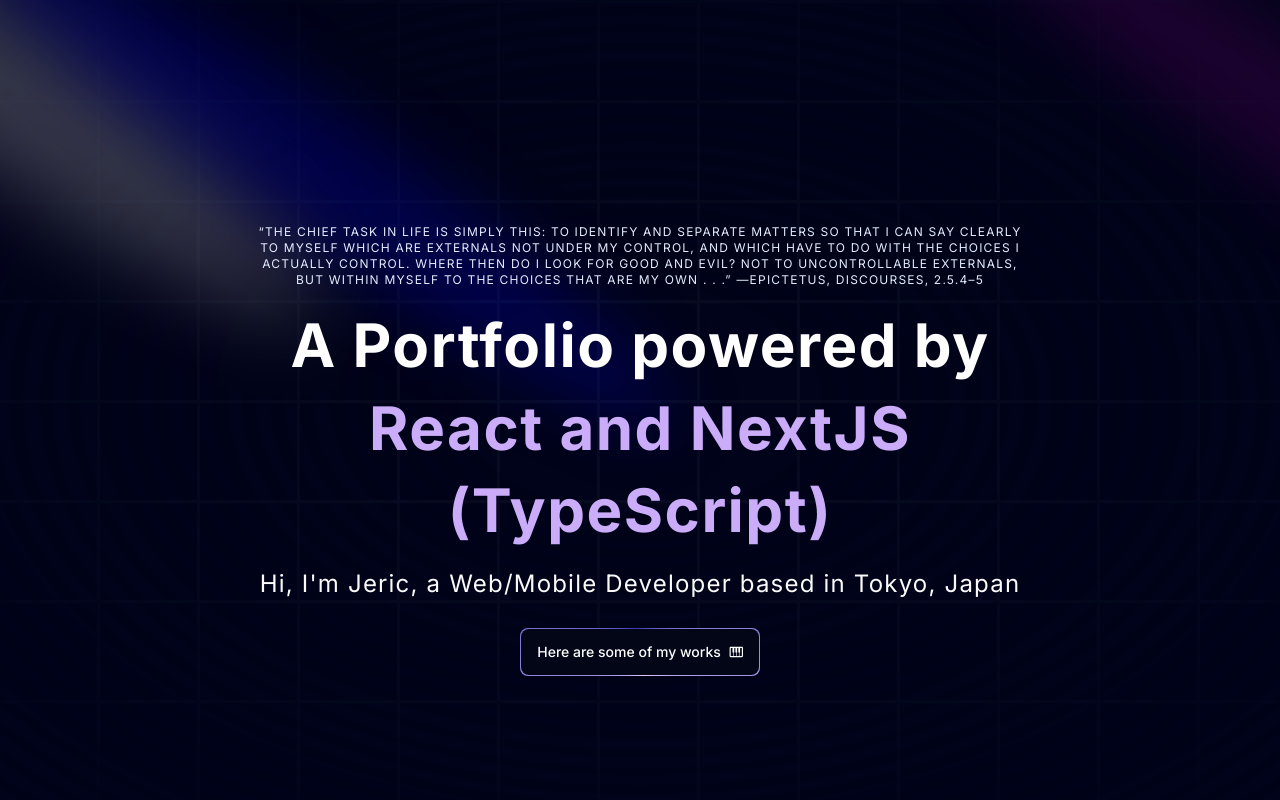
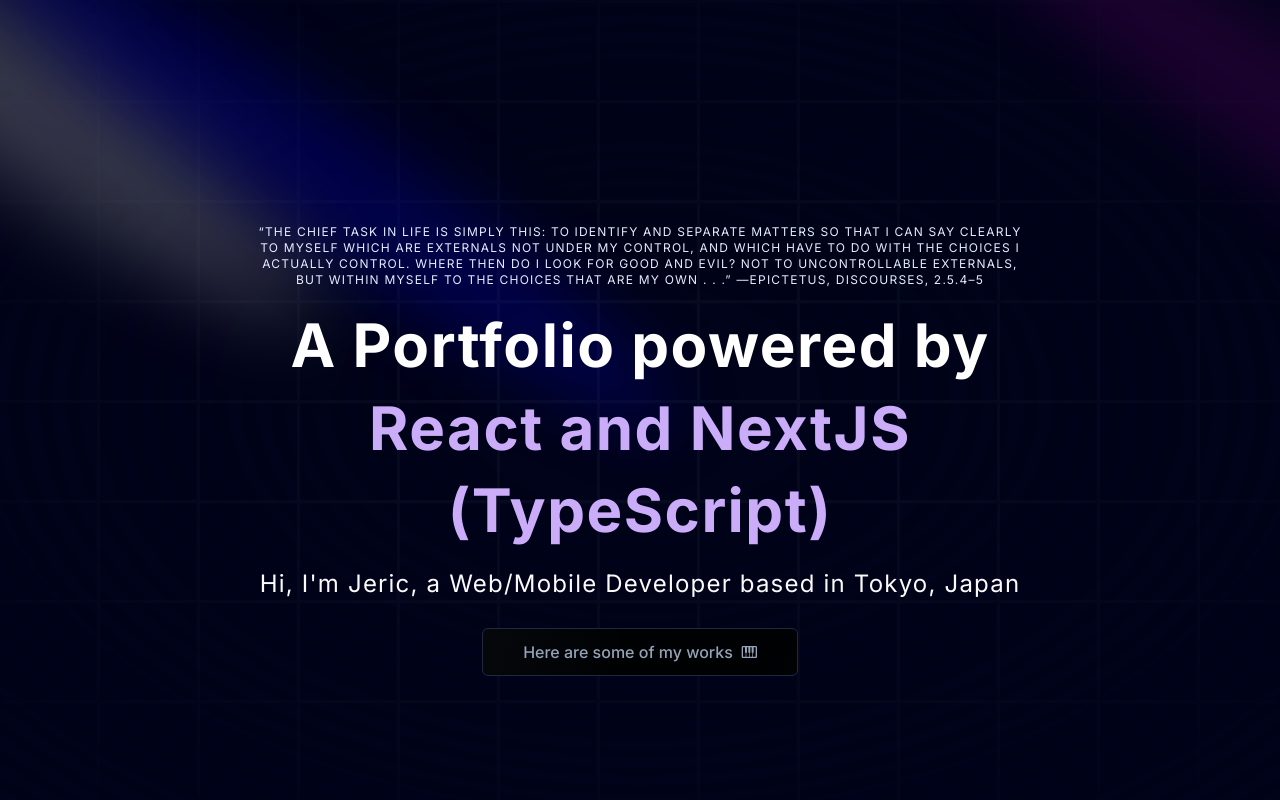
Before and after one commit to JericFederer/cg-react-next-portfolio, a Next.js app: page / in a window 1280 px wide. Shown: the top 800 px of the page. Built offline with nearby package versions, Linux system fonts and the light colour scheme.

Commit message:
Added netlify configs and deployed site to netflify as a nextjs app

```diff
--- a/app/components/ui/AceUIButton.tsx
+++ b/app/components/ui/AceUIButton.tsx
@@ -17,21 +17,21 @@
 }: AceUIButton) => {
   return (
     // * Shimmer Button
-    // <button className="md:w-60 md:mt-10 lg:w-full lg:mt-3 my-3 lg:px-10 md:px-5 inline-flex h-12 animate-shimmer items-center justify-center rounded-md border border-slate-800 bg-[linear-gradient(110deg,#000103,45%,#1e2631,55%,#000103)] bg-[length:200%_100%] font-medium text-slate-400 transition-colors focus:outline-none focus:ring-2 focus:ring-slate-400 focus:ring-offset-2 focus:ring-offset-slate-50">
-    //   { position === "left" && icon }
-    //   { title }
-    //   { position === "right" && icon }
-    // </button>
+    <button className="gap-2 md:w-60 md:mt-10 lg:w-full lg:mt-3 my-3 lg:px-10 md:px-5 inline-flex h-12 animate-shimmer items-center justify-center rounded-md border border-slate-800 bg-[linear-gradient(110deg,#000103,45%,#1e2631,55%,#000103)] bg-[length:200%_100%] font-medium text-slate-400 transition-colors focus:outline-none focus:ring-2 focus:ring-slate-400 focus:ring-offset-2 focus:ring-offset-slate-50">
+      { position === "left" && icon }
+      { title }
+      { position === "right" && icon }
+    </button>
 
     // * Magic Button
-    <button className="md:w-60 md:mt-10 lg:mt-3 w-full relative inline-flex h-12 overflow-hidden rounded-lg p-[1px] focus:outline-none">
-      <span className="absolute inset-[-1000%] animate-[spin_2s_linear_infinite] bg-[conic-gradient(from_90deg_at_50%_50%,#E2CBFF_0%,#393BB2_50%,#E2CBFF_100%)]" />
-      <span className={ `gap-2 inline-flex h-full w-full cursor-pointer items-center justify-center rounded-lg bg-slate-950 px-3 py-1 text-sm font-medium text-white backdrop-blur-3xl ${ otherClasses }` }>
-        { position === "left" && icon }
-        { title }
-        { position === "right" && icon }
-      </span>
-    </button>
+    // <button className="md:w-60 md:mt-10 lg:mt-3 w-full relative inline-flex h-12 overflow-hidden rounded-lg p-[1px] focus:outline-none">
+    //   <span className="absolute inset-[-1000%] animate-[spin_2s_linear_infinite] bg-[conic-gradient(from_90deg_at_50%_50%,#E2CBFF_0%,#393BB2_50%,#E2CBFF_100%)]" />
+    //   <span className={ `gap-2 inline-flex h-full w-full cursor-pointer items-center justify-center rounded-lg bg-slate-950 px-3 py-1 text-sm font-medium text-white backdrop-blur-3xl ${ otherClasses }` }>
+    //     { position === "left" && icon }
+    //     { title }
+    //     { position === "right" && icon }
+    //   </span>
+    // </button>
   )
 }
 
--- a/next.config.mjs
+++ b/next.config.mjs
@@ -1,4 +1,6 @@
 /** @type {import('next').NextConfig} */
-const nextConfig = {};
+const nextConfig = {
+  output: "export"
+};
 
 export default nextConfig;
```
Also changed, not shown: 2 other files (tests, documents, lock files or other folders).
